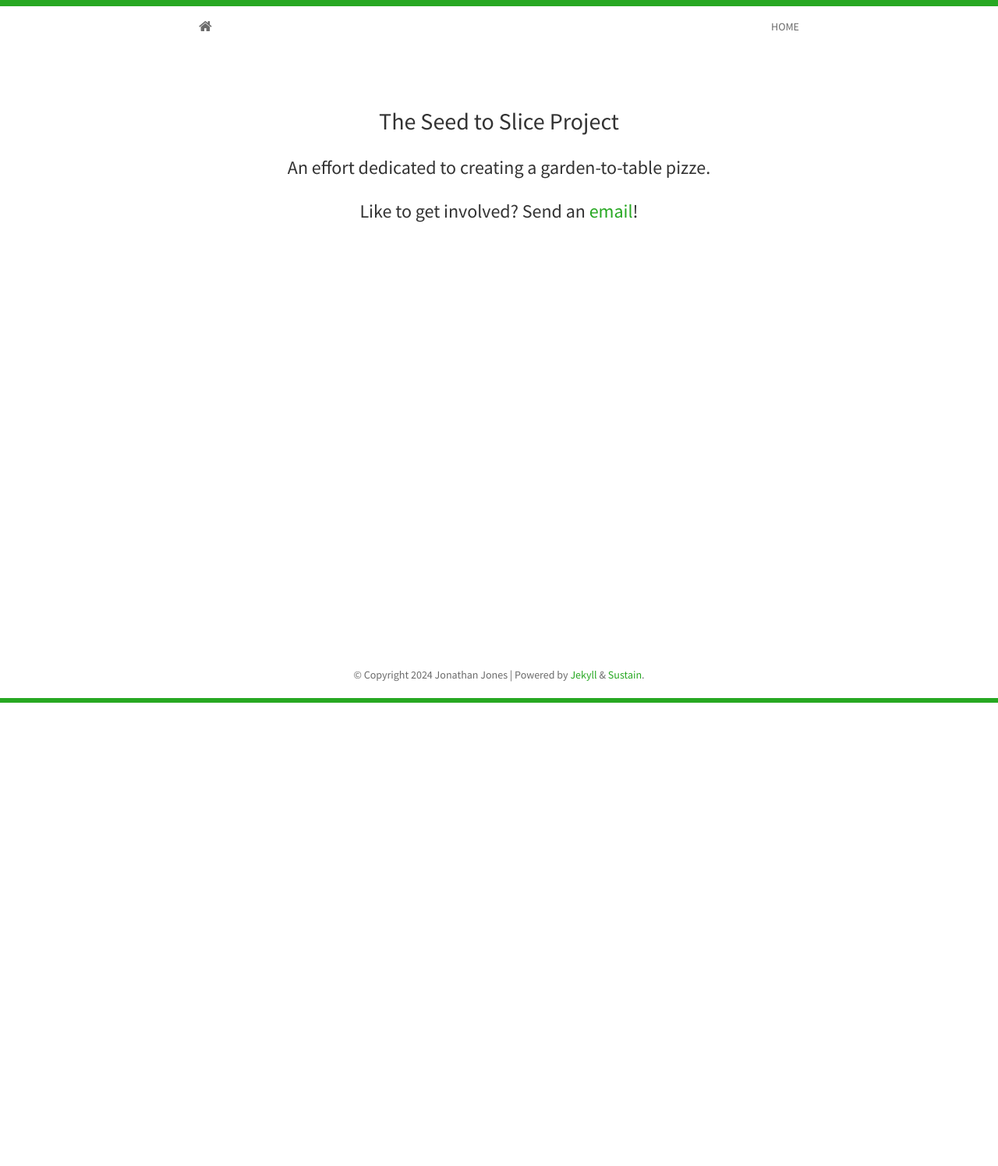
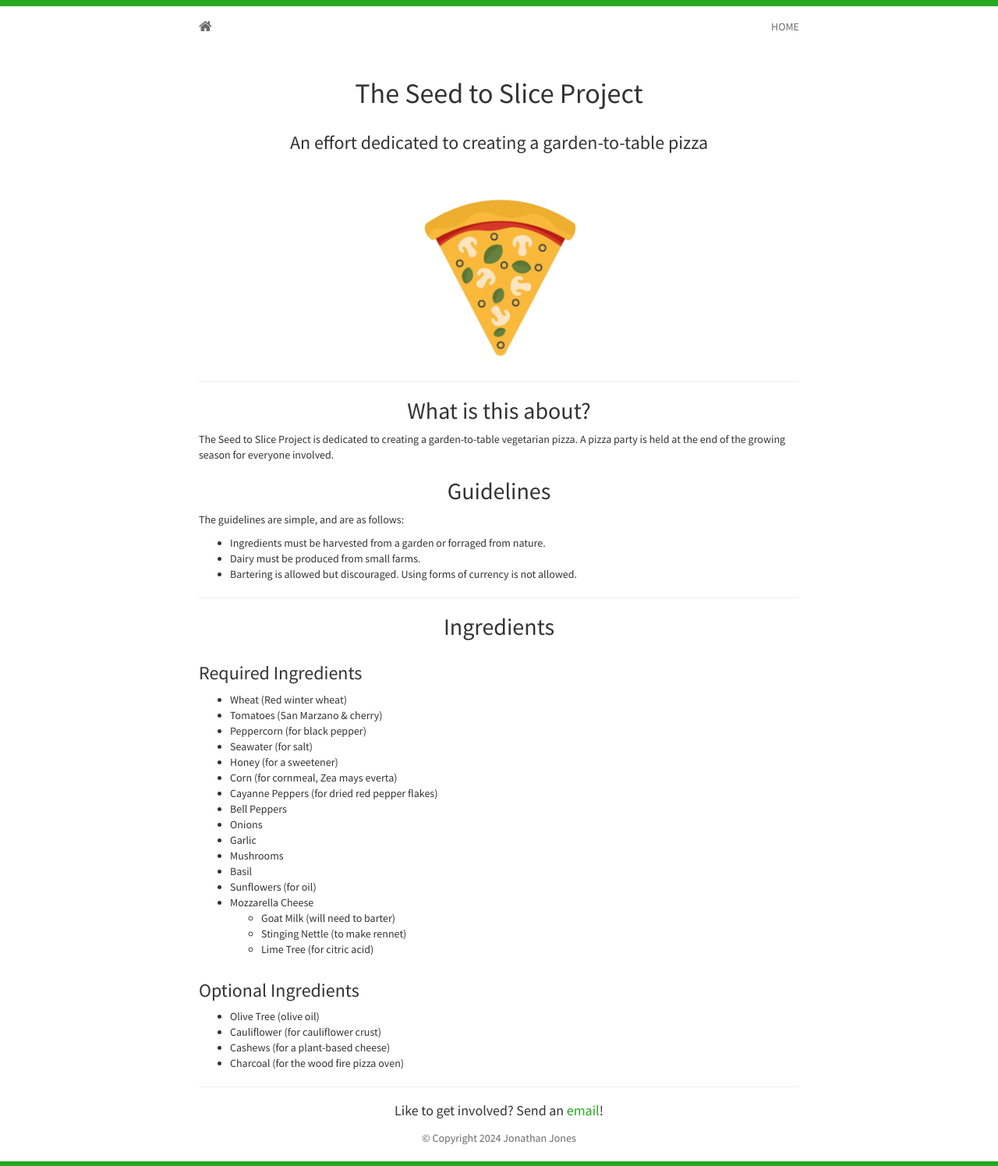
Before and after one commit to jjones646/fromseedtoslice.com, a Jekyll site: the page built from index.html, in a window 1280 px wide. Shown: the whole page at 78% size. Built offline with Jekyll 4.4.1, drawn with Linux system fonts in a browser that asks for light colours; nearby versions of some CDN libraries; Markdown is read by kramdown in place of the engine named in the settings; the list of posts is cut into pages by our own code; before the commit the page ends 901 px from its top, so only the background shows below that.

Commit message:
add basic content

```diff
--- a/_config.yml
+++ b/_config.yml
@@ -10,11 +10,10 @@ plugins: [jekyll-paginate, 'kramdown']
 
 # edit here to achieve your personal greatness
 url: https://fromseedtoslice.com
-title: From Seed to Slice
+title: Seed to Slice
 author: Jonathan Jones
 description: A Home Grown Pizza Project
-profile_pic: profile.jpg
-avatar: avatar-blue.svg
+avatar: veggie-pizza-slice.png
 google_analytics: UA-58456683-1
 google_plus: JonathanJones646
 email: jjones646@gmail.com
--- a/_includes/footer.html
+++ b/_includes/footer.html
@@ -1,8 +1,7 @@
 <footer>
     <div id="footer">
         <div class="container">
-            <p class="text-muted">© Copyright {{ site.time | date: '%Y' }} {{ site.author }} | Powered by <a href="http://jekyllrb.com/">Jekyll</a> &
-                <a href="http://www.github.com/biomadeira/sustain">Sustain</a>.</p>
+            <p class="text-muted">© Copyright {{ site.time | date: '%Y' }} {{ site.author }}</p>
         </div>
     </div>
 </footer>
--- a/index.html
+++ b/index.html
@@ -4,12 +4,55 @@ layout: home
 
 <section id="about">
 	<div class="container">
-	  <div class="avatar">
-		<!-- <img class="img-thumbnail jon" src="{{ site.baseurl }}/static/img/{{ site.avatar }}" alt="JonCJones Avatar"> -->
-	  </div>
-	  <h2>The Seed to Slice Project</strong></h2>
-	  <h3>An effort dedicated to creating a garden-to-table pizze.</h3>
-	  <h3>Like to get involved? Send an <a href="mailto:{{ site.email }}">email</a>!</h3>
-	  <!-- {% include social.html %} -->
+		<h1>The Seed to Slice Project</h1>
+		<h3>An effort dedicated to creating a garden-to-table pizza</h3>
+		<div class="avatar">
+			<img class="img-thumbnail pizza" src="{{ site.baseurl }}/static/img/{{ site.avatar }}" alt="JonCJones Avatar">
+		</div>
+		<hr>
+		<h2>What is this about?</h2>
+		<p style="text-align: left">The Seed to Slice Project is dedicated to creating a garden-to-table vegetarian pizza. A pizza party is held at the end of the growing season for everyone involved.</p>
+		<h2>Guidelines</h2>
+		<p style="text-align: left">The guidelines are simple, and are as follows:</p>
+		<ul style="text-align: left">
+			<li>Ingredients must be harvested from a garden or forraged from nature.</li>
+			<li>Dairy must be produced from small farms.</li>
+			<li>Bartering is allowed but discouraged. Using forms of currency is not allowed.</li>
+		</ul>
+		<hr>
+		<h2>Ingredients</h2>
+		<h3 style="text-align: left">Required Ingredients</h3>
+		<ul style="text-align: left">
+			<li>Wheat (Red winter wheat)</li>
+			<li>Tomatoes (San Marzano & cherry)</li>
+			<li>Peppercorn (for black pepper)</li>
+			<li>Seawater (for salt)</li>
+			<li>Honey (for a sweetener)</li>
+			<li>Corn (for cornmeal, Zea mays everta)</li>
+			<li>Cayanne Peppers (for dried red pepper flakes)</li>
+			<li>Bell Peppers</li>
+			<li>Onions</li>
+			<li>Garlic</li>
+			<li>Mushrooms</li>
+			<li>Basil</li>
+			<li>Sunflowers (for oil)</li>
+			<li>Mozzarella Cheese
+				<ul>
+					<li>Goat Milk (will need to barter)</li>
+					<li>Stinging Nettle (to make rennet)</li>
+					<li>Lime Tree (for citric acid)</li>
+				</ul>
+			</li>
+		</ul>
+		<h3 style="text-align: left">Optional Ingredients</h3>
+		<ul style="text-align: left">
+			<li>Olive Tree (olive oil)</li>
+			<li>Cauliflower (for cauliflower crust)</li>
+			<li>Cashews (for a plant-based cheese)</li>
+			<li>Charcoal (for the wood fire pizza oven)</li>
+		</ul>
+		<hr>
+		<h4>Like to get involved? Send an <a href="mailto:{{ site.email }}">email</a>!</h4>
+	 	<!-- {% include social.html %} -->
 	</div>
 </section>
--- a/static/css/main.css
+++ b/static/css/main.css
@@ -245,8 +245,9 @@ div.footer {
     text-align: center;
 }
 
-.img-thumbnail.jon {
-    height: 250px;
+.img-thumbnail.pizza {
+    height: 225px;
+    border: none;
 }
 
 .img-circle.jon {
```
Also changed, not shown: .travis.yml (deleted), static/img/veggie-pizza-slice.png (added).
